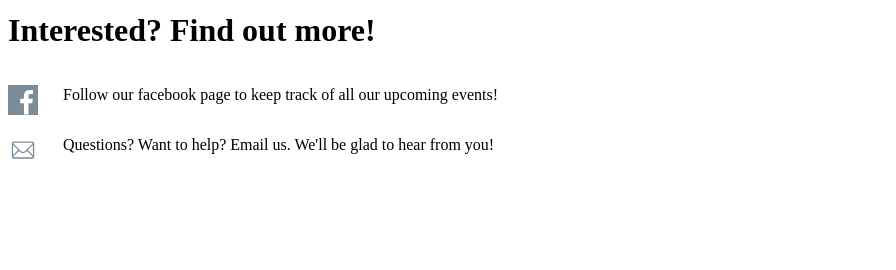
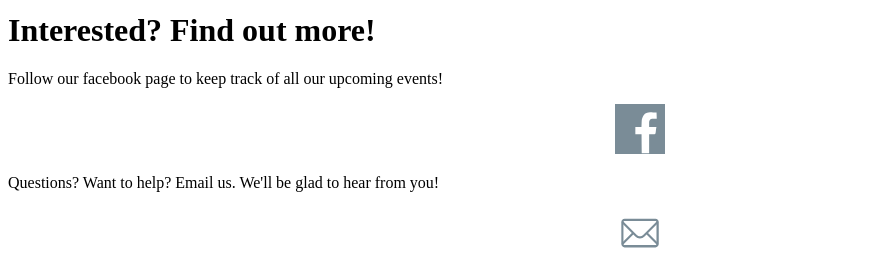
Before and after one commit to joe-wolfe21/ags-interactions, a Gatsby site: page / in a window 1280 px wide. Shown: the part 1349-1619 px from the top of the page, without its empty margins (0-896 px from the left). Before the commit the page ends 1527 px from the top, so only its background shows below. Built offline with nearby package versions, Linux system fonts and the light colour scheme; Gatsby itself is replaced by a stand-in of ours.

Commit message:
icon position adjustment

```diff
--- a/src/components/ContactItem.jsx
+++ b/src/components/ContactItem.jsx
@@ -1,27 +1,24 @@
 import React from 'react'
 import styled from 'styled-components'
 
-const Wrapper = styled.div`
-  display: flex;
-
-  p {
-    margin-left: 25px;
-  }
+const Center = styled.div`
+  text-align: center;
 `
 
 const Icon = styled.img`
-  margin-top: 50%;
-  height: 30px;
+  height: 50px;
   margin-bottom: 0;
 `
 
 const ContactItem = ({ url, target = '', icon, description }) => (
-  <Wrapper>
-    <a target={target} href={url}>
-      <Icon src={icon} alt="detail icon" />
-    </a>
+  <div>
     <p>{description}</p>
-  </Wrapper>
+    <Center>
+      <a target={target} href={url}>
+        <Icon src={icon} alt="detail icon" />
+      </a>
+    </Center>
+  </div>
 )
 
 export default ContactItem
```
